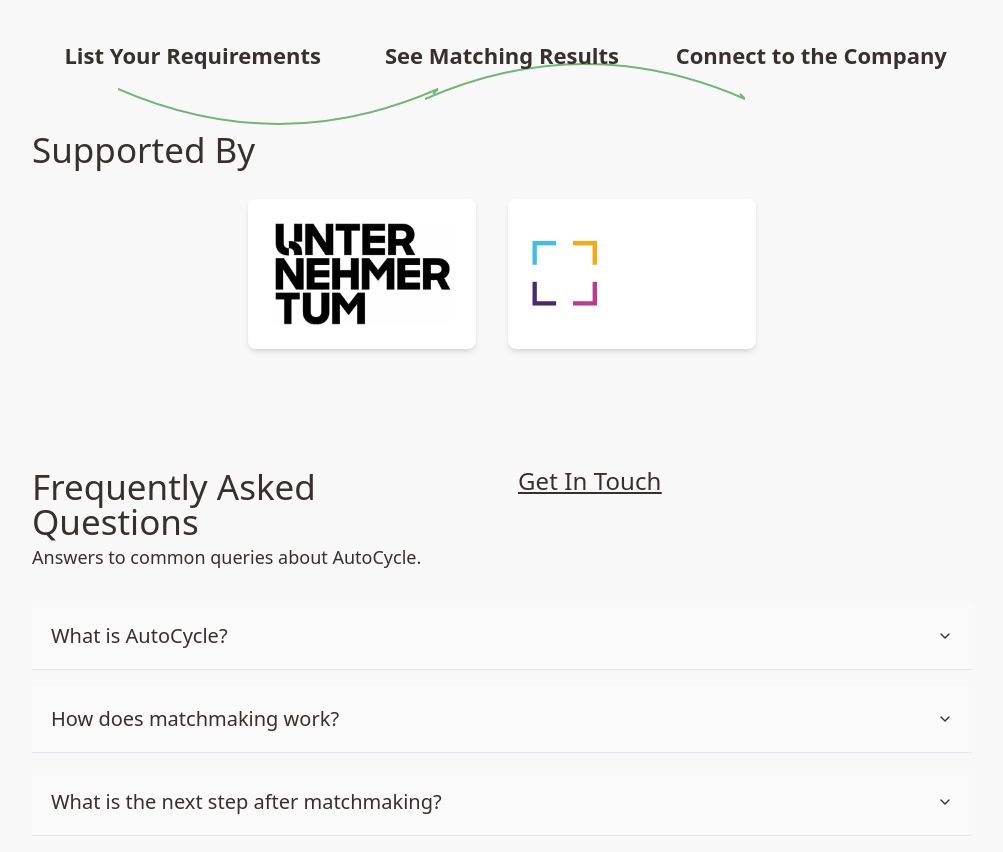
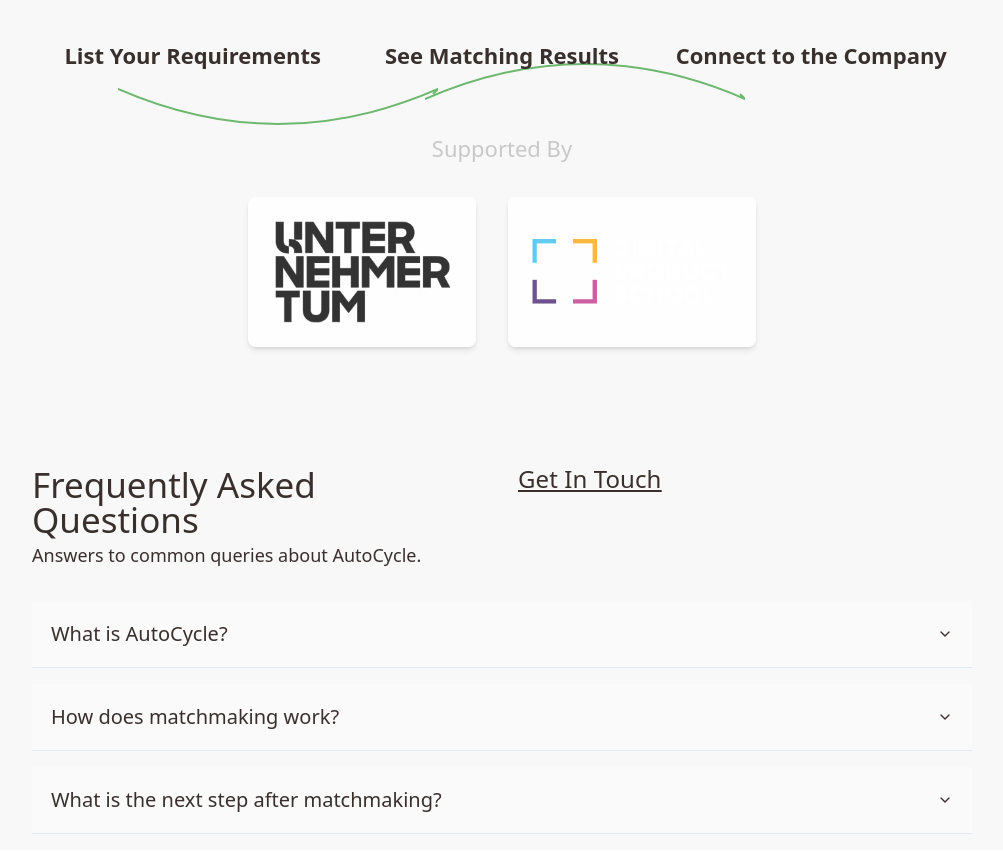
Before and after one commit to Pranjal7852/design-to-pixels-forge-51, a React (Vite) app: page / in a window 1280 px wide. Shown: the part 1140-1992 px from the top of the page, without its empty margins (138-1141 px from the left). Built offline with nearby package versions, Linux system fonts and the light colour scheme.

Commit message:
Refactor: Style Supported By section
- Changed the heading to be smaller, light grey, and centered.
- Reduced the transparency of the company logos.

```diff
--- a/src/components/sections/SupportedBy.tsx
+++ b/src/components/sections/SupportedBy.tsx
@@ -15,18 +15,18 @@ const brands = [
 
 export function SupportedBy() {
   return (
-    <div className="w-[940px] max-w-full mt-[60px] mb-[60px] max-md:mt-10">
-      <h2 className="text-[35px] font-normal text-[#39302D] leading-none mb-8">
+    <div className="w-[940px] max-w-full mt-[60px] mb-[60px] max-md:mt-10 text-center">
+      <h2 className="text-[22px] font-light text-[#C8C8C9] mb-8">
         Supported By
       </h2>
       <div className="flex flex-wrap justify-center gap-8 mt-5">
         {brands.map((brand, index) => (
-          <Card key={index} className="border-none shadow-md hover:shadow-lg transition-shadow bg-white">
+          <Card key={index} className="border-none shadow-md hover:shadow-lg transition-shadow bg-white bg-opacity-90">
             <CardContent className="flex items-center justify-center p-6 h-[150px]">
               <img
                 src={brand.logo}
                 alt={brand.name}
-                className="max-h-full max-w-[200px] object-contain"
+                className="max-h-full max-w-[200px] object-contain opacity-80"
               />
             </CardContent>
           </Card>
```
